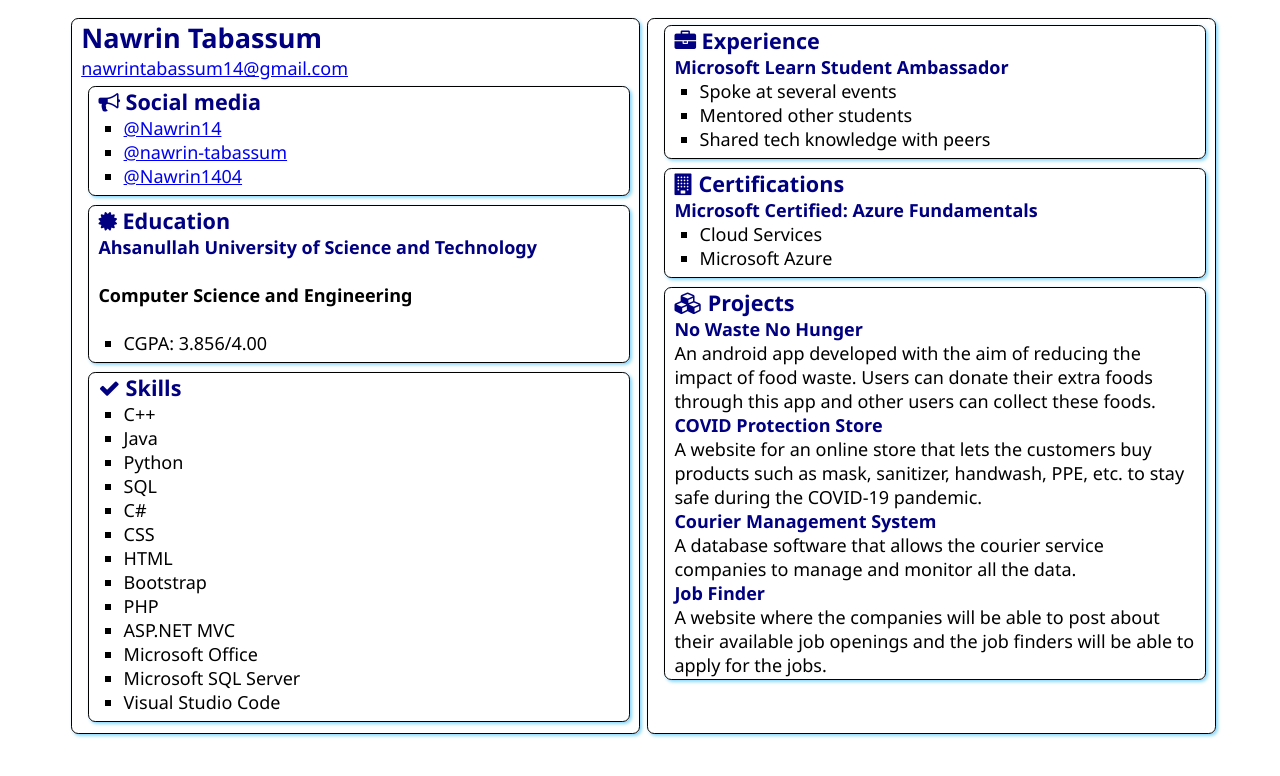
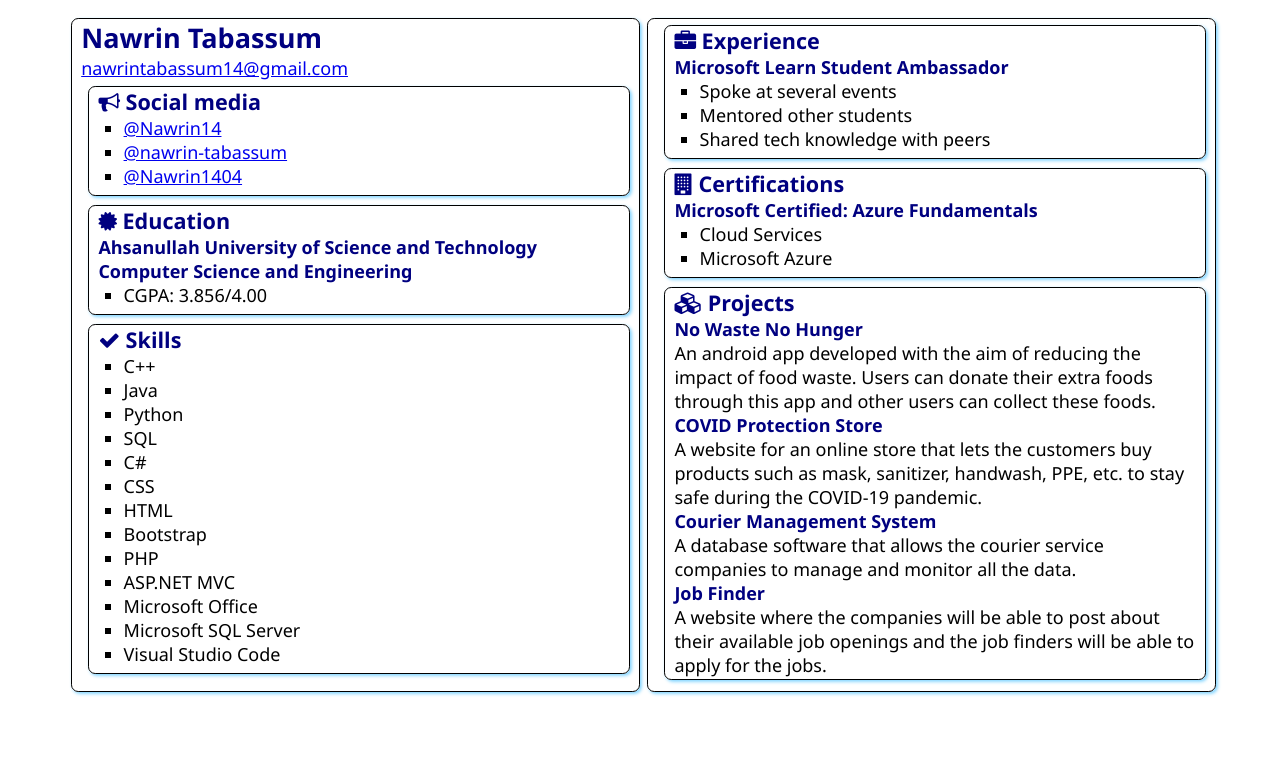
Before and after one commit to Nawrin14/Ambassador-SWA-Pilot, a plain HTML site: page src/index.html in a window 1280 px wide. Drawn offline with Linux system fonts and the light colour scheme.

Commit message:
New Commit

```diff
--- a/src/index.html
+++ b/src/index.html
@@ -34,7 +34,7 @@
                         Education
                     </h2>
                     <h3>Ahsanullah University of Science and Technology</h3>
-                    <h4>Computer Science and Engineering</h4>
+                    <h3>Computer Science and Engineering</h3>
                     <ul>
                         <li>CGPA: 3.856/4.00</li>
                     </ul>
```
